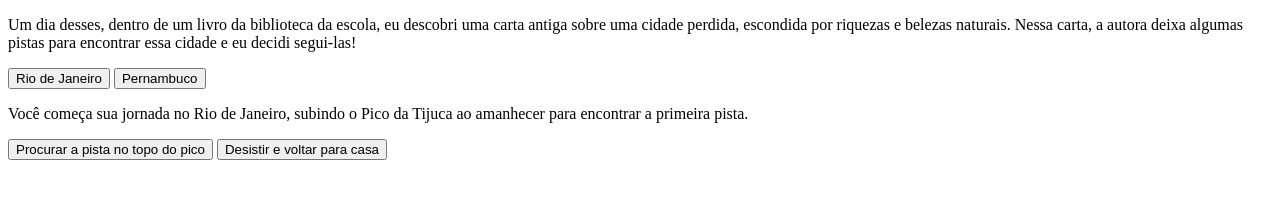
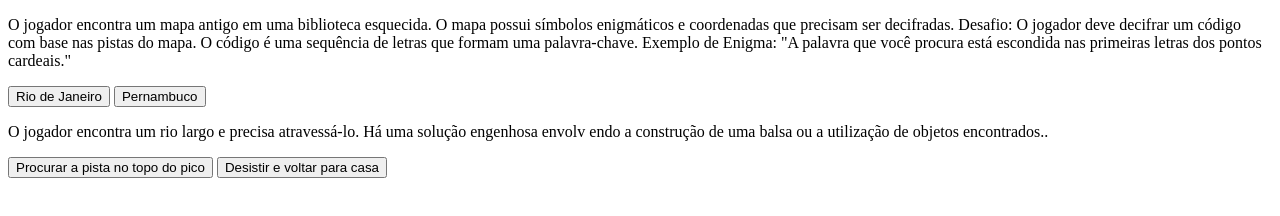
Before and after one commit to steffany240/CRIANDO-AVENTURA-COM-HTML-CSS-E-JAVASCRIPT-BIANCA-, a plain HTML site: page index.html in a window 1280 px wide. Drawn offline with Linux system fonts and the light colour scheme; a web font is replaced by a local one.

Commit message:
Update index.html

```diff
--- a/index.html
+++ b/index.html
@@ -12,12 +12,15 @@
 <body>
     <main>
         <div class="passo ativo" id="passo-0">
-            <p>Um dia desses, dentro de um livro da biblioteca da escola, eu descobri uma carta antiga sobre uma cidade perdida, escondida por riquezas e belezas naturais. Nessa carta, a autora deixa algumas pistas para encontrar essa cidade e eu decidi segui-las!</p>
+            <p>O jogador encontra um mapa antigo em uma biblioteca esquecida. O mapa possui símbolos enigmáticos e coordenadas que precisam ser decifradas.
+Desafio: O jogador deve decifrar um código com base nas pistas do mapa. O código é uma sequência de letras que formam uma palavra-chave.
+Exemplo de Enigma: "A palavra que você procura está escondida nas primeiras letras dos pontos cardeais."</p>
             <button class="btn-proximo" data-proximo="1">Rio de Janeiro</button>
             <button class="btn-proximo" data-proximo="2">Pernambuco</button>
         </div>
         <div class="passo" id="passo-1">
-            <p>Você começa sua jornada no Rio de Janeiro, subindo o Pico da Tijuca ao amanhecer para encontrar a primeira pista.</p>
+            <p>O jogador encontra um rio largo e precisa atravessá-lo. Há uma solução engenhosa envolv
+endo a construção de uma balsa ou a utilização de objetos encontrados..</p>
             <button class="btn-proximo" data-proximo="3">Procurar a pista no topo do pico</button>
             <button class="btn-proximo" data-proximo="4">Desistir e voltar para casa</button>
         </div>
```
